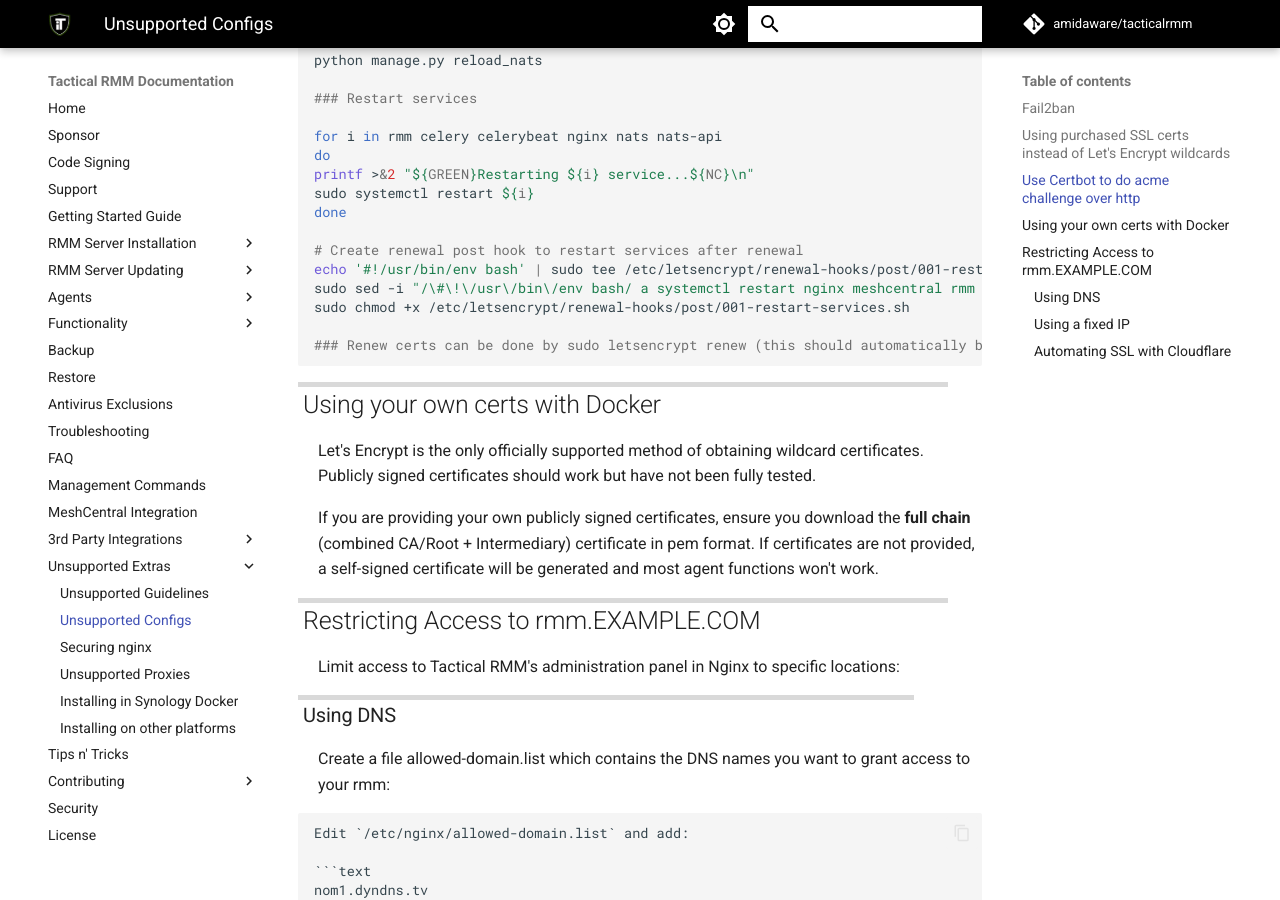
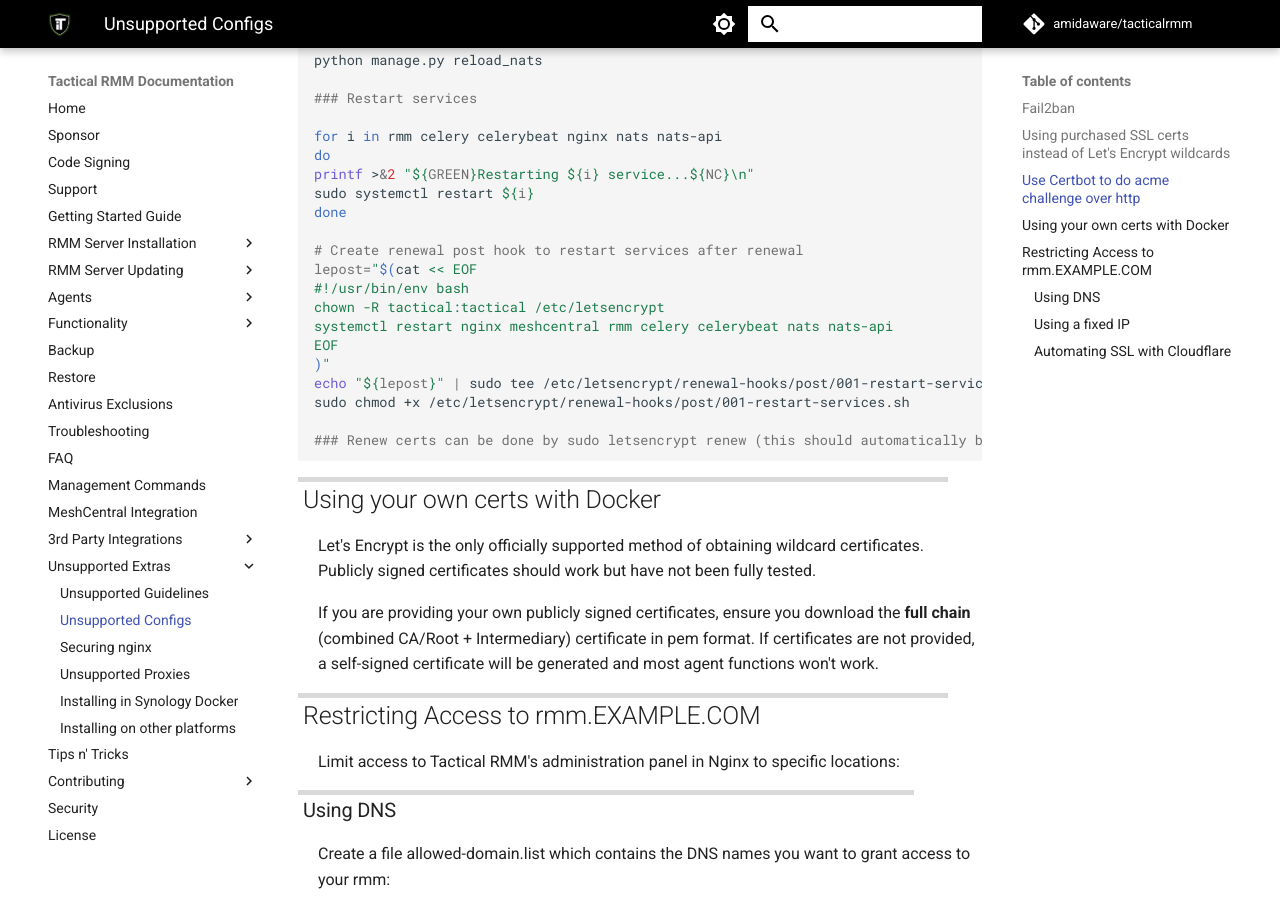
Before and after one commit to amidaware/trmm-docs, an MkDocs documentation site: the page built from docs/unsupported_scripts.md, in a window 1280 px wide and 900 px high, scrolled down 8156 px. Built offline with MkDocs 1.6.1 and Material for MkDocs 9.7.7, drawn with Linux system fonts in a browser that asks for light colours; comment, search, counter and statistics services are not loaded.

Commit message:
Update unsupported_scripts.md

```diff
--- a/docs/unsupported_scripts.md
+++ b/docs/unsupported_scripts.md
@@ -422,8 +422,13 @@
 done
 
 # Create renewal post hook to restart services after renewal
-echo '#!/usr/bin/env bash' | sudo tee /etc/letsencrypt/renewal-hooks/post/001-restart-services.sh
-sudo sed -i "/\#\!\/usr\/bin\/env bash/ a systemctl restart nginx meshcentral rmm celery celerybeat nats" /etc/letsencrypt/renewal-hooks/post/001-restart-services.sh
+lepost="$(cat << EOF
+#!/usr/bin/env bash
+chown -R tactical:tactical /etc/letsencrypt
+systemctl restart nginx meshcentral rmm celery celerybeat nats nats-api
+EOF
+)"
+echo "${lepost}" | sudo tee /etc/letsencrypt/renewal-hooks/post/001-restart-services.sh > /dev/null
 sudo chmod +x /etc/letsencrypt/renewal-hooks/post/001-restart-services.sh
 
 ### Renew certs can be done by sudo letsencrypt renew (this should automatically be in /etc/cron.d/certbot)
```
